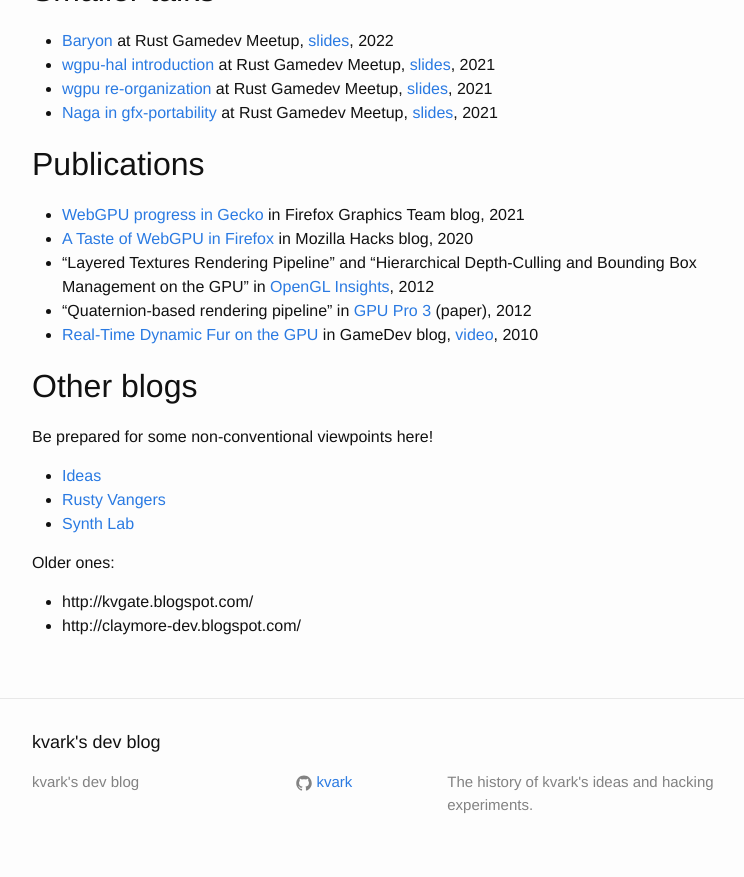
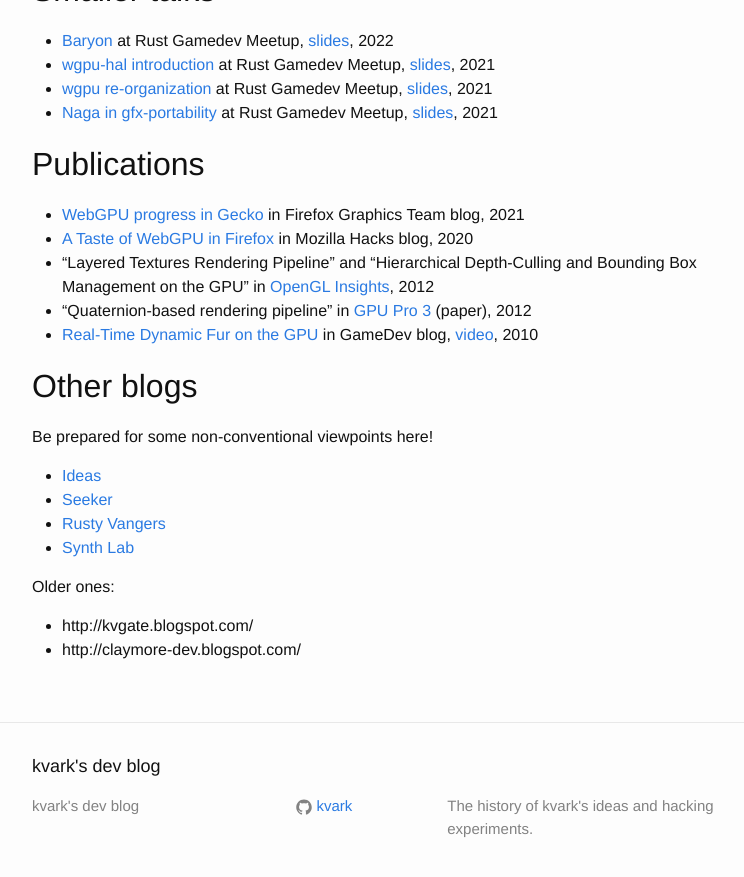
Before and after one commit to kvark/kvark.github.io, a Jekyll site: the page built from about.md, in a window 1280 px wide and 900 px high, scrolled down 762 px. Shown: the top 877 px of the window, without its empty margins (238-982 px from the left). Built offline with Jekyll 4.4.1, drawn with Linux system fonts in a browser that asks for light colours.

Commit message:
Add Seeker link

```diff
--- a/about.md
+++ b/about.md
@@ -48,6 +48,7 @@ All the slides can also be found at https://github.com/kvark/slides, including s
 Be prepared for some non-conventional viewpoints here!
 
   - [Ideas](https://kvark.github.io/ideas)
+  - [Seeker](https://kvark.github.io/seeker)
   - [Rusty Vangers](https://kvark.github.io/vange-rs)
   - [Synth Lab](https://t.me/synthlab)
 
```
